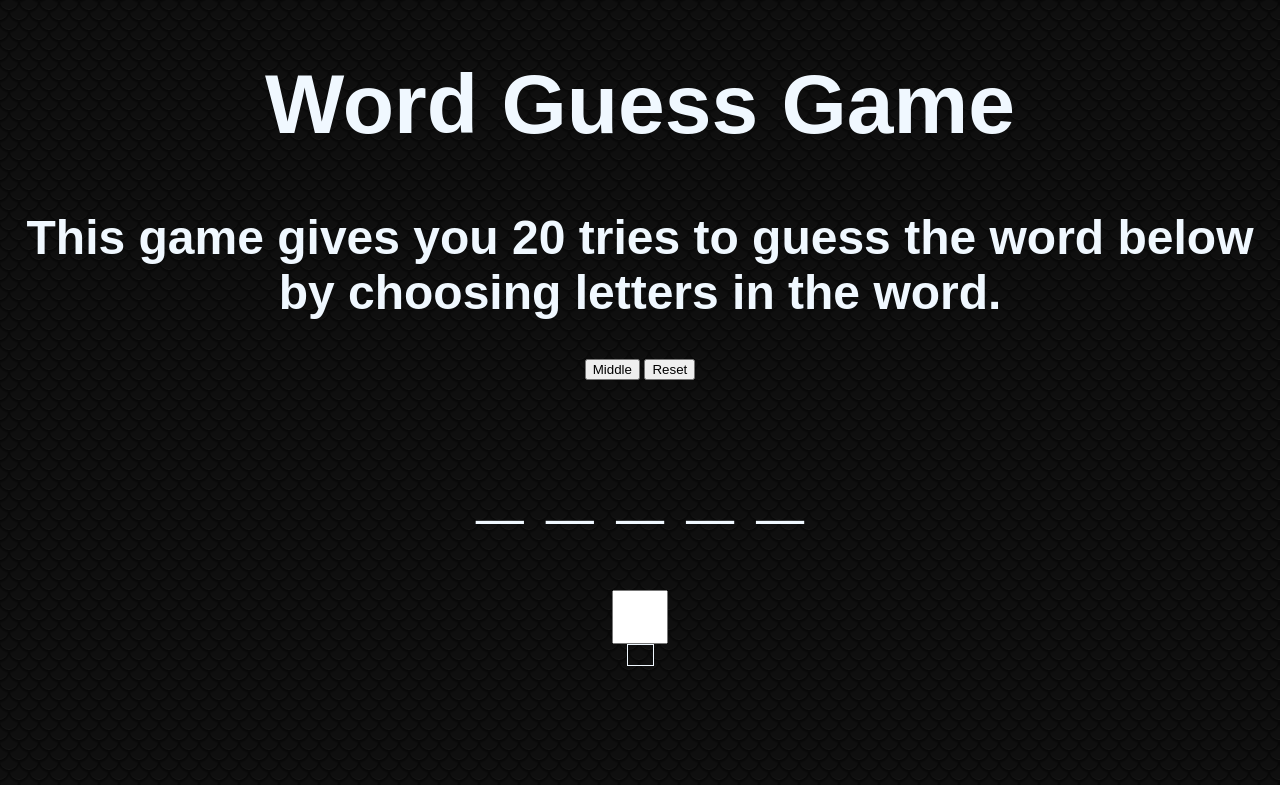
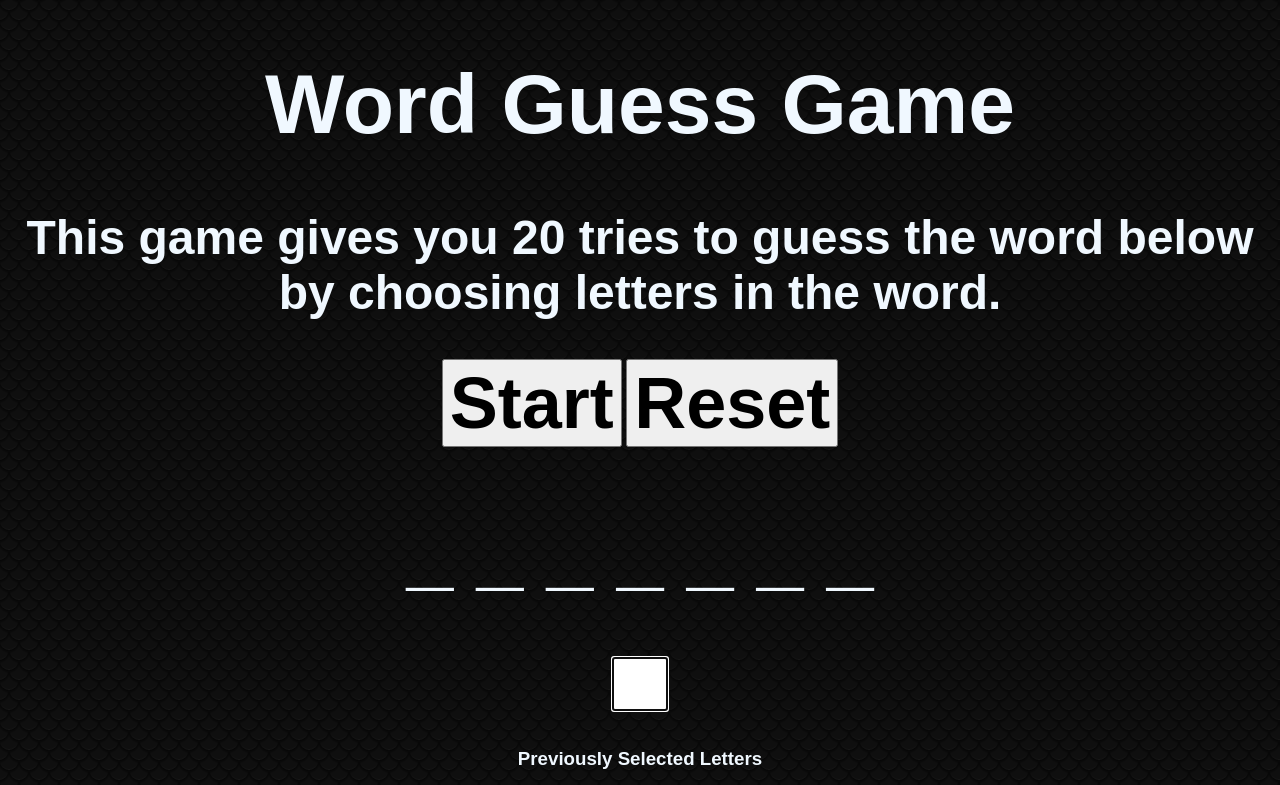
Before and after one commit to robertsoaa/Word-Guess-Game, a plain HTML site: page index.html in a window 1280 px wide. Shown: the top 785 px of the page. Drawn offline with Linux system fonts and the light colour scheme.

Commit message:
updated homework

```diff
--- a/assets/css/style.css
+++ b/assets/css/style.css
@@ -15,12 +15,16 @@ h2{
     color: aliceblue;
 }
 .container {
-    width: 25px;
+    width: 400px;
+    height: 400px;
+    background: white;
     border-style: solid;
     border-width: 1px;
+    word-wrap: break-word;
 }
 #user-text{
     font-size: 24px;
+    color: black;
 }
 #correctword {
     font-size: 24px;
@@ -28,3 +32,14 @@ h2{
 input[type="text"] {
     font-size:48px;
 }
+.button {
+    -webkit-transition-duration: 0.4s; /* Safari */
+    transition-duration: 0.4s;
+    font-size: 72px;
+    font-weight: bold;
+}
+
+.button:hover {
+    background-color: #4CAF50; /* Green */
+    color: white;
+}
--- a/assets/javascript/game.js
+++ b/assets/javascript/game.js
@@ -6,11 +6,12 @@ var $ = function (id) {
 var wordChoice1 = ["JANUARY", "FEBRUARY", "MARCH", "APRIL","MAY", "JUNE", "JULY", "AUGUST", "SEPTEMBER", "OCTOBER", "NOVEMBER","DECEMBER"]
 var wordChoice2 = ["SHREWDNESS","CETE","CAULDRON","SLEUTH","OBSTINACY","CLOWDER","LITTER","PACE","PARADE","GANG","BUSINESS","LEASH","TOWER","TRIBE","BAND","BLOAT","CACKLE","TROOP","PRICKLE","AMBUSH","POD","PACK"]
 var wordChoice3 = ["SEDGE","WAKE","CHAIN","COVER","GULP","MURDER","TRIP","DULE","CONVOCATION","CHARM","STAND","FLOCK","CAST","PARTY","BUILDING","HOST","DESCENT"]
+var wordChoice4 = ["AMERICA", "RUSSIA", "UKRAINE", "AFGHANISTAN","ALBANIA","ALGERIA","ANGOLA","ARGENTINA","GUYANA","VIETNAM","MONACO","MEXICO","CANADA","SAUDI ARABIA","MALTA","POLAND","SYRIA"]
 
 //declare category choice categories as 'catChoices'
-var catChoices = ["wordChoice1","wordChoice2","wordChoice3"]
-//randomly select a category for focus by its index number...also assumes total category count is always three
-var catChoicesIndex = Math.floor(Math.random()*3);
+var catChoices = ["wordChoice1","wordChoice2","wordChoice3","wordChoice4"]
+//randomly select a category for focus by its index number...(also assumes total category count is always FOUR)
+var catChoicesIndex = Math.floor(Math.random()*4);
 var catChoice = catChoices[catChoicesIndex];
 console.log(catChoice);
 
@@ -29,6 +30,11 @@ else if (catChoice === "wordChoice2") {
 else if(catChoice === "wordChoice3") {
     var wordChoiceIndex = Math.floor(Math.random()*(wordChoice3.length));
     var wordChoiceChoice = wordChoice3[wordChoiceIndex];
+    console.log(wordChoiceChoice);
+}
+else if(catChoice === "wordChoice4") {
+    var wordChoiceIndex = Math.floor(Math.random()*(wordChoice4.length));
+    var wordChoiceChoice = wordChoice4[wordChoiceIndex];
     console.log(wordChoiceChoice);
 }
 //get the character length of the chosen word and store in myLength
--- a/index.html
+++ b/index.html
@@ -16,15 +16,17 @@
               <h2 class="lead">This game gives you 20 tries to guess the word below by choosing letters in the word.</h2>
 
 
-        <div class="btn-group" role="group" aria-label="Basic example">
-                <button type="button" class="btn btn-secondary">Middle</button>
-                <button type="button" button id = "reset" class="btn btn-secondary">Reset</button>
-        </div>
+
+                <button type="button" button id = "start" class="button" onclick="location.href='index.html';""getfocus()">Start</button>
+                <button type="button" button id = "reset" class="button" onclick="location.href='index.html';")>Reset</button>
+
 
         <h1 id="game"></h1>
         <h2 id="usergamestate"></h2>
         <p id="correctword"></p>
-        <input type="text" id="letter" style="width:48px; height:48px;"></input>
+        <input type="text" id="letter" style="width:48px; height:48px;" autofocus></input>
+        <br><br>
+        <h3>Previously Selected Letters</h3>
         <div class="container"><h2 id="user-text"></h2></div></center>
 
 
@@ -35,13 +37,16 @@
 
             // Provides the JavaScript function to display the characters the user already selected.
             document.onkeyup = function(event) {
-                userText.textContent = userText.textContent + event.key;
+                userText.textContent = userText.textContent + event.key + " ";
 
             };
 
             function myFunction() {
             var x = document.getElementById("letter");
             x.value = x.value.toUpperCase();
+            }
+            function getfocus() {
+            document.getElementById("letter").focus();
             }
         </script>
 
```
